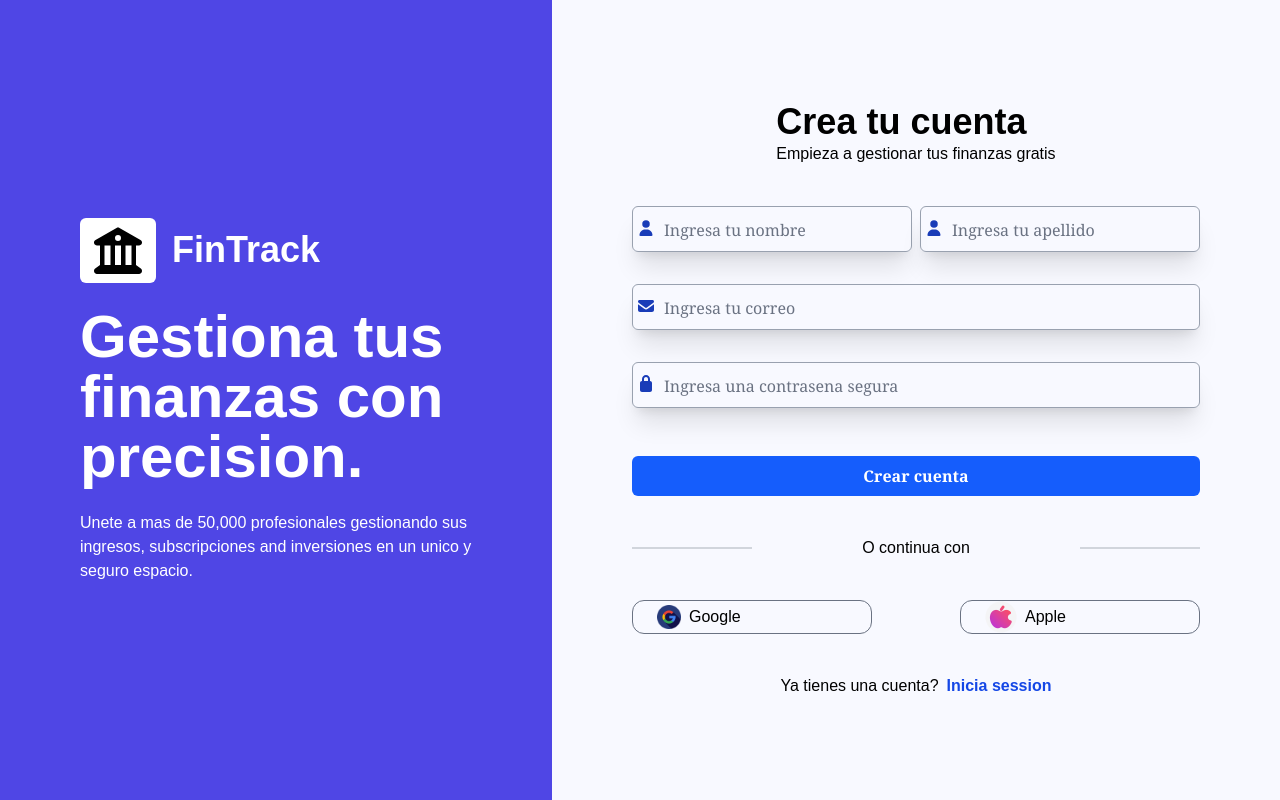
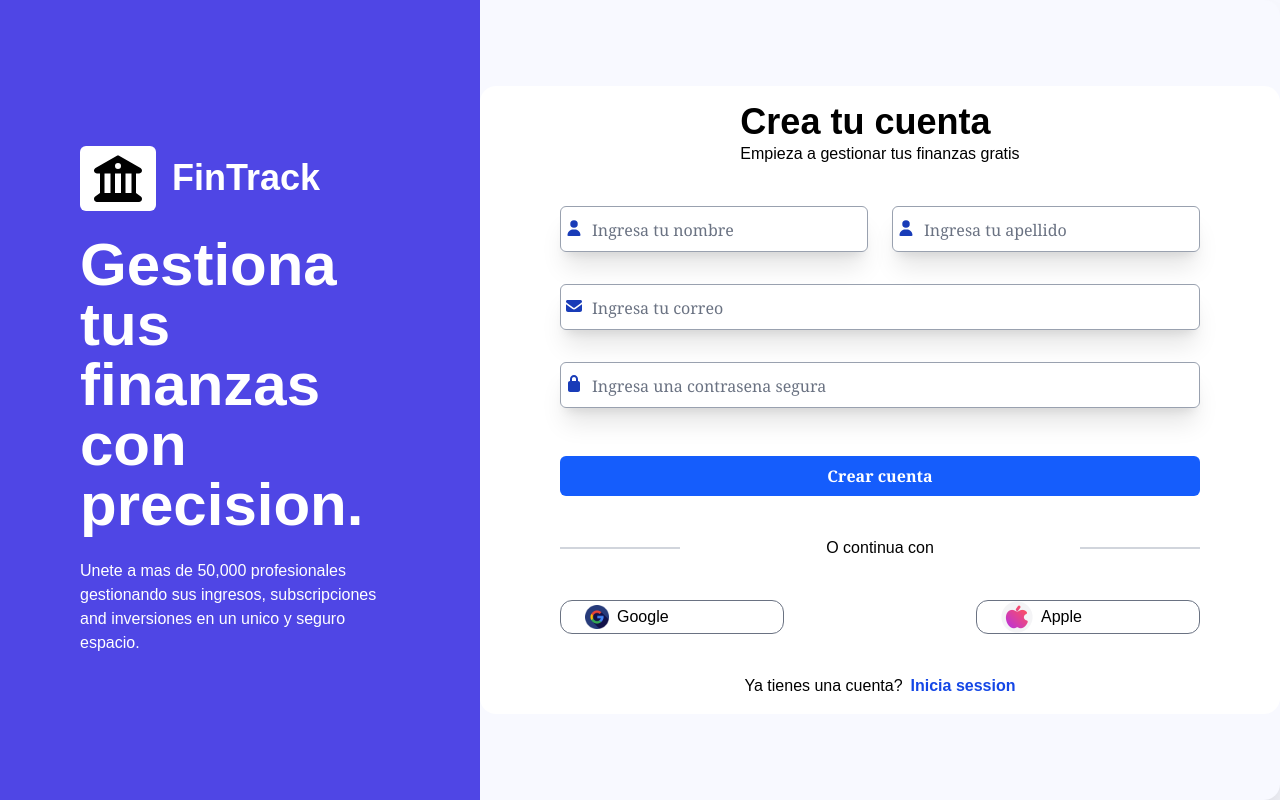
Before and after one commit to jd-lopez/expenses_tracker, a React (Vite) app in the folder client/: page /register in a window 1280 px wide. Built offline with nearby package versions, Linux system fonts and the light colour scheme; no server answers; a web font is replaced by a local one.

Commit message:
fixed Public UI

```diff
--- a/client/src/app/layouts/PublicLayout.jsx
+++ b/client/src/app/layouts/PublicLayout.jsx
@@ -3,7 +3,7 @@ import { Outlet } from "react-router-dom";
 
 export default function PublicLayout() {
   return (
-    <main className="flex justify-between items-center h-full w-full  bg-background">
+    <main className="flex justify-center items-center h-full w-full lg:h-fit bg-background">
       <Outlet />
     </main>
   );
--- a/client/src/features/auth/components/SSO.jsx
+++ b/client/src/features/auth/components/SSO.jsx
@@ -3,12 +3,12 @@ import googleLogo from "/google.png";
 import appleLogo from "/apple.png";
 export default function () {
   return (
-    <div className="flex justify-between gap-2">
-      <button className="flex items-center gap-2 rounded-xl border border-gray-500 px-6 min-w-38 md:min-w-60">
+    <div className="flex justify-between items-centr gap-2">
+      <button className="flex items-center gap-2 rounded-xl border border-gray-500 px-6 min-w-34 md:min-w-56">
         <img src={googleLogo} alt="" className="size-6" />
         <p>Google</p>
       </button>
-      <button className="flex items-center gap-2 rounded-xl border border-gray-500 px-6 min-w-38 md:min-w-60">
+      <button className="flex items-center gap-2 rounded-xl border border-gray-500 px-6 min-w-34 md:min-w-56">
         <img src={appleLogo} alt="" className="size-8" />
         <p>Apple</p>
       </button>
--- a/client/src/features/auth/components/SignupForm.jsx
+++ b/client/src/features/auth/components/SignupForm.jsx
@@ -19,7 +19,7 @@ export default function SignupForm({
   return (
     <>
       <form onSubmit={handleSubmit} className="flex flex-col gap-8 font-serif">
-        <div className="flex flex-col md:flex-row gap-2">
+        <div className="flex flex-col md:flex-row gap-6">
           <div className="flex flex-col relative md:flex-1">
             <FontAwesomeIcon icon={faUser} className="icon" />
 
--- a/client/src/features/auth/pages/Login.jsx
+++ b/client/src/features/auth/pages/Login.jsx
@@ -50,7 +50,7 @@ export default function Login() {
   }
 
   return (
-    <div className="py-6 px-6 flex h-screen flex-col gap-4 shadow-2xl rounded-2xl my-auto bg-white mx-auto md:scale-150 lg:scale-100 md:h-fit">
+    <div className="flex h-full md:max-w-4/5 md:max-h-3/4 flex-col justify-center p-4 rounded-2xl md:px-8 gap-10 shadow-2xl bg-white lg:h-full lg:max-w-4/5 ">
       <h1 className="text-3xl font-bold">Bienvenido de nuevo</h1>
       <p>Ingresa tus credenciales para acceder a tus Dashboard</p>
 
--- a/client/src/features/auth/pages/Register.jsx
+++ b/client/src/features/auth/pages/Register.jsx
@@ -55,8 +55,8 @@ export default function Register() {
   }
 
   return (
-    <div className=" bg-[#f8f9ff]  flex justify-between rounded-2xl shadow-2xl w-full h-full">
-      <div className="hidden md:flex bg-primary text-white flex-col justify-center gap-6 px-20 flex-1 h-screen">
+    <div className=" bg-[#f8f9ff] h-full w-full flex justify-between items-center rounded-2xl shadow-2xl md:max-w-4/5 md:max-h-3/4 lg:max-w-full lg:max-h-full">
+      <div className="hidden lg:flex bg-primary text-white flex-col justify-center gap-6 px-20 flex-1 h-screen">
         <div className="flex items-center gap-4">
           <div className="rounded-md bg-white p-2 ">
             <FontAwesomeIcon
@@ -75,9 +75,9 @@ export default function Register() {
           subscripciones and inversiones en un unico y seguro espacio.
         </p>
       </div>
-      <div className="flex flex-col flex-1 justify-center p-4 md:px-20 gap-10 bg-background">
+      <div className="flex h-full w-full flex-col flex-2 justify-center p-4 rounded-2xl md:px-20 gap-10  bg-white lg:h-full">
         <div className=" flex self-center md:hidden items-baseline gap-4">
-          <div className="rounded-md bg-white p-2 ">
+          <div className="rounded-md bg-white p-2">
             <FontAwesomeIcon
               icon={faBuildingColumns}
               className="text-black text-5xl"
```
